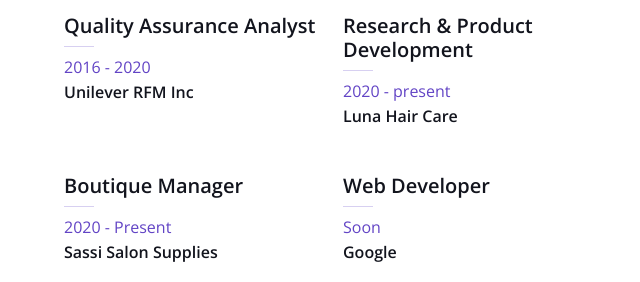
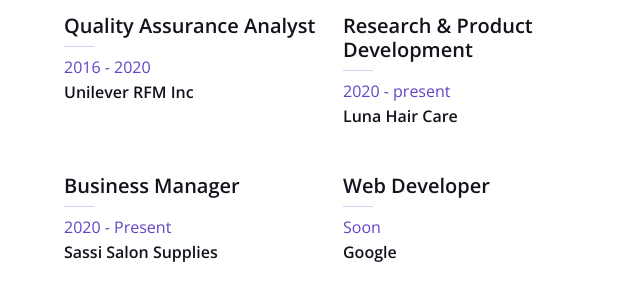
Before and after one commit to krisssy023/webDevPortfolio, a plain HTML site: page index.html in a window 1280 px wide. Shown: the part 2075-2357 px from the top of the page, 600-1240 px from the left. Drawn offline with nearby package versions, Linux system fonts and the light colour scheme.

```diff
--- a/index.html
+++ b/index.html
@@ -212,7 +212,7 @@
                                     <h6 class="mb-0">Luna Hair Care</h6>
                                 </div>
                                 <div class="col-sm-6">
-                                    <h5>Boutique Manager</h5>
+                                    <h5>Business Manager</h5>
                                     <hr class="text-primary my-2">
                                     <p class="text-primary mb-1">2020 - Present</p>
                                     <h6 class="mb-0">Sassi Salon Supplies</h6>
```
